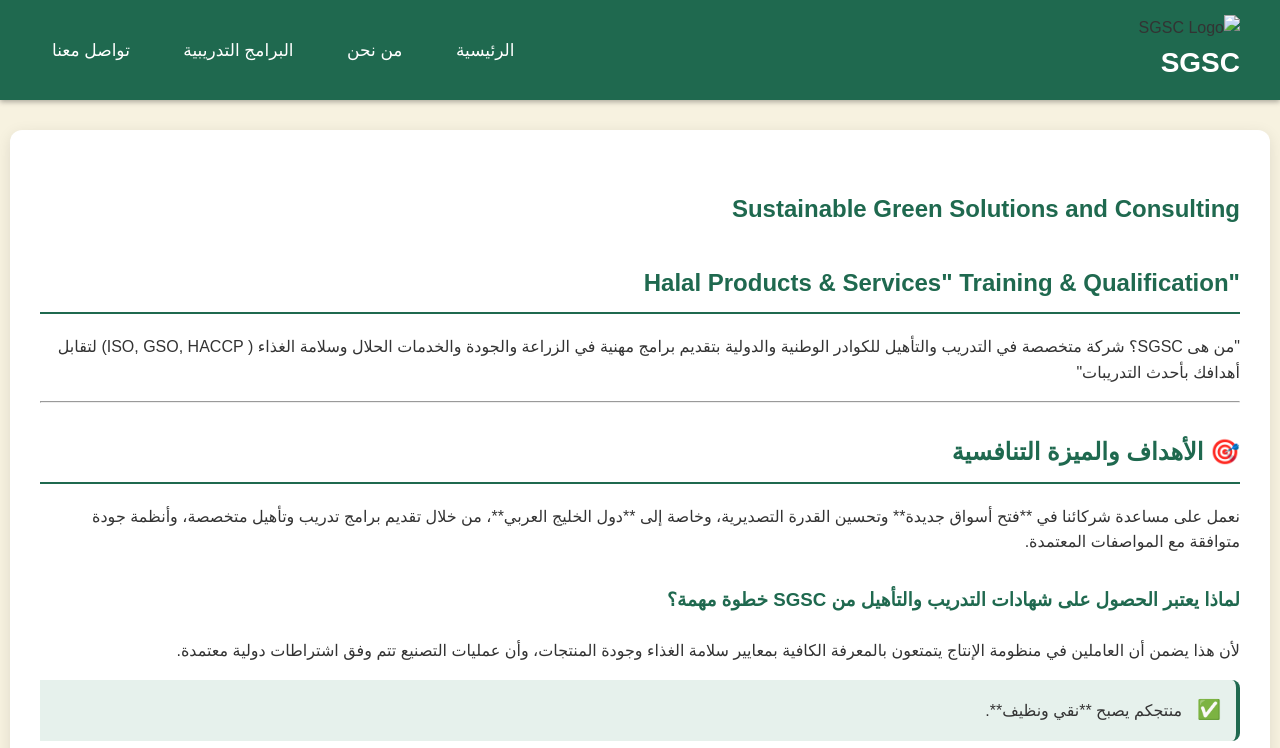
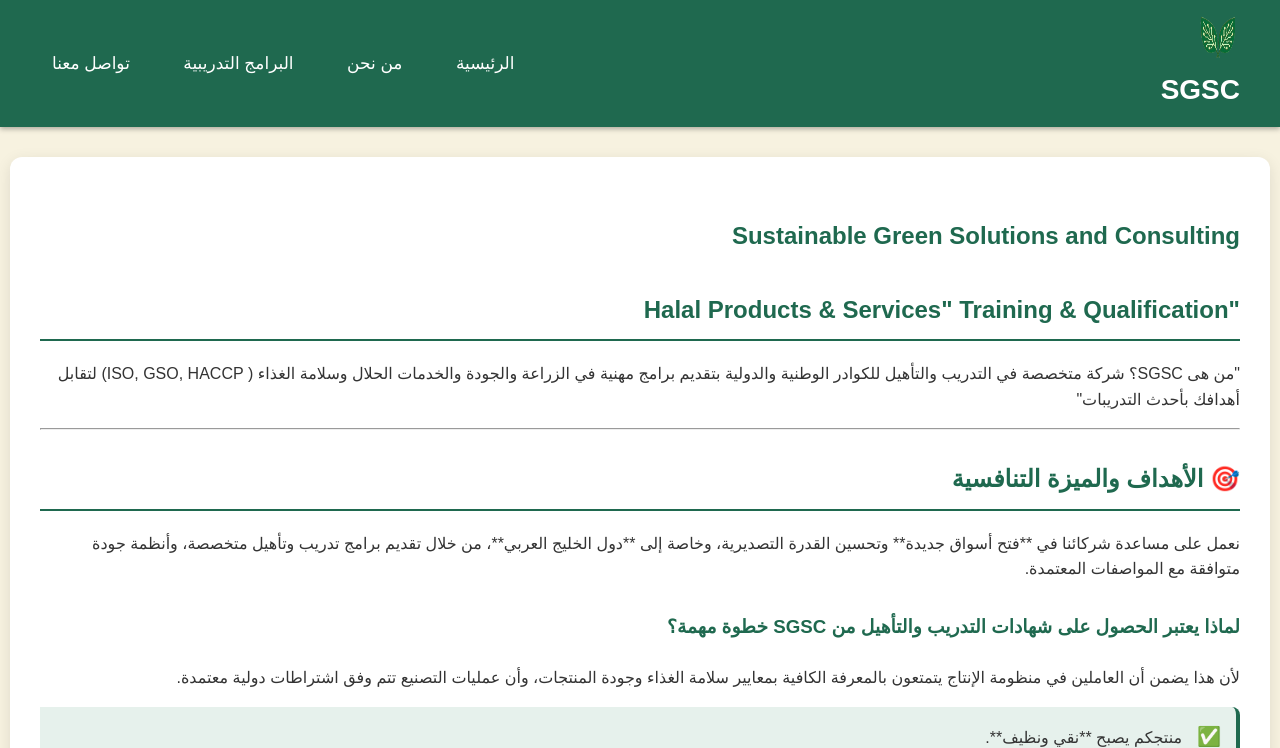
Before and after one commit to sgsc-web/site, a plain HTML site: page index.html in a window 1280 px wide. Shown: the top 748 px of the page. Drawn offline with Linux system fonts and the light colour scheme.

Commit message:
update every thing

```diff
--- a/index.html
+++ b/index.html
@@ -11,7 +11,7 @@
 <nav class="navbar">
     <div class="navbar-container">
         <div class="logo">
-            <img src="sgsc_logo.png" alt="SGSC Logo"> <a href="index.html">SGSC</a>
+            <img src="logo.png" alt="SGSC Logo"> <a href="index.html">SGSC</a>
         </div>
         <div class="nav-links">
             <a href="index.html">الرئيسية</a>
```
Also changed, not shown: logo.png (added).
